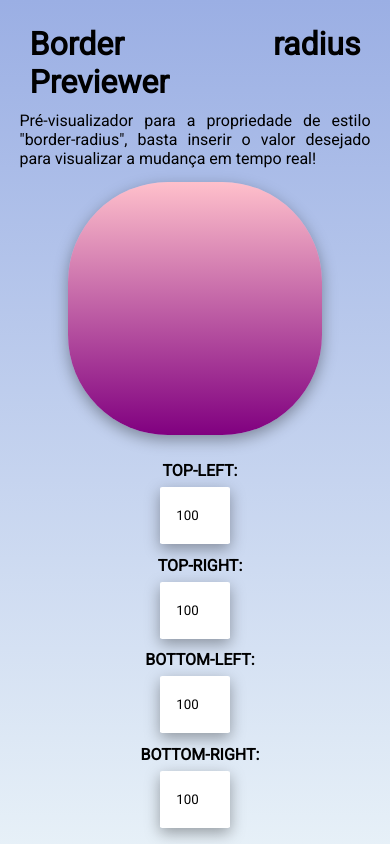
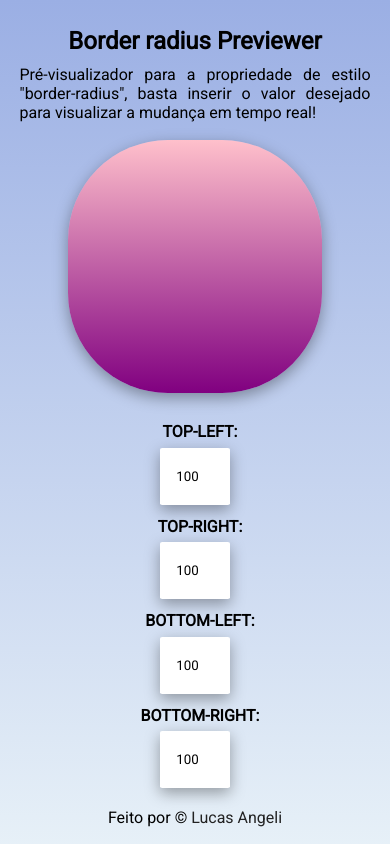
Before and after one commit to Luaxlz/border-radius-previewer, a plain HTML site: page index.html in a window 390 px wide. Drawn offline with Linux system fonts and the light colour scheme.

Commit message:
Responsividade e detalhes

```diff
--- a/index.html
+++ b/index.html
@@ -27,6 +27,9 @@
             <label for="bottom-right">bottom-right:</label>
             <input type="number" name="bottom-right" id="border-bottom-right" class="border-input" value="100">
         </div>
+        <footer>
+            <p>Feito por &copy; <a href="https://github.com/Luaxlz" target="_blank">Lucas Angeli</a></p>
+        </footer>
     </div>
 
 
--- a/src/style.css
+++ b/src/style.css
@@ -65,7 +65,16 @@ label {
     margin-left: 10px;
 }
 
+footer a {
+    text-decoration: none;
+    color: #222;
+}
+
 @media only screen and (max-width: 740px) {
+
+    .titulo-header {
+        font-size: 1.5rem;
+    }
 
     #border-radius {
         background-image: linear-gradient(pink, purple);
```
